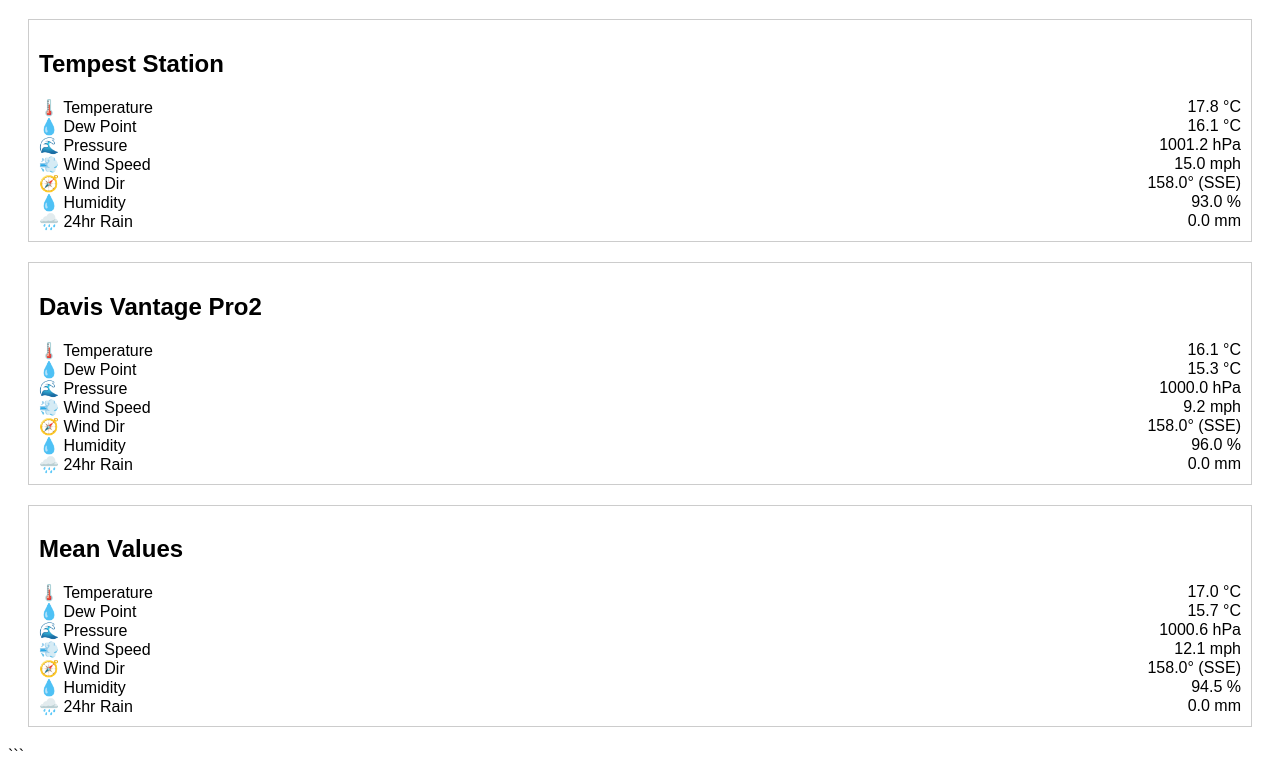
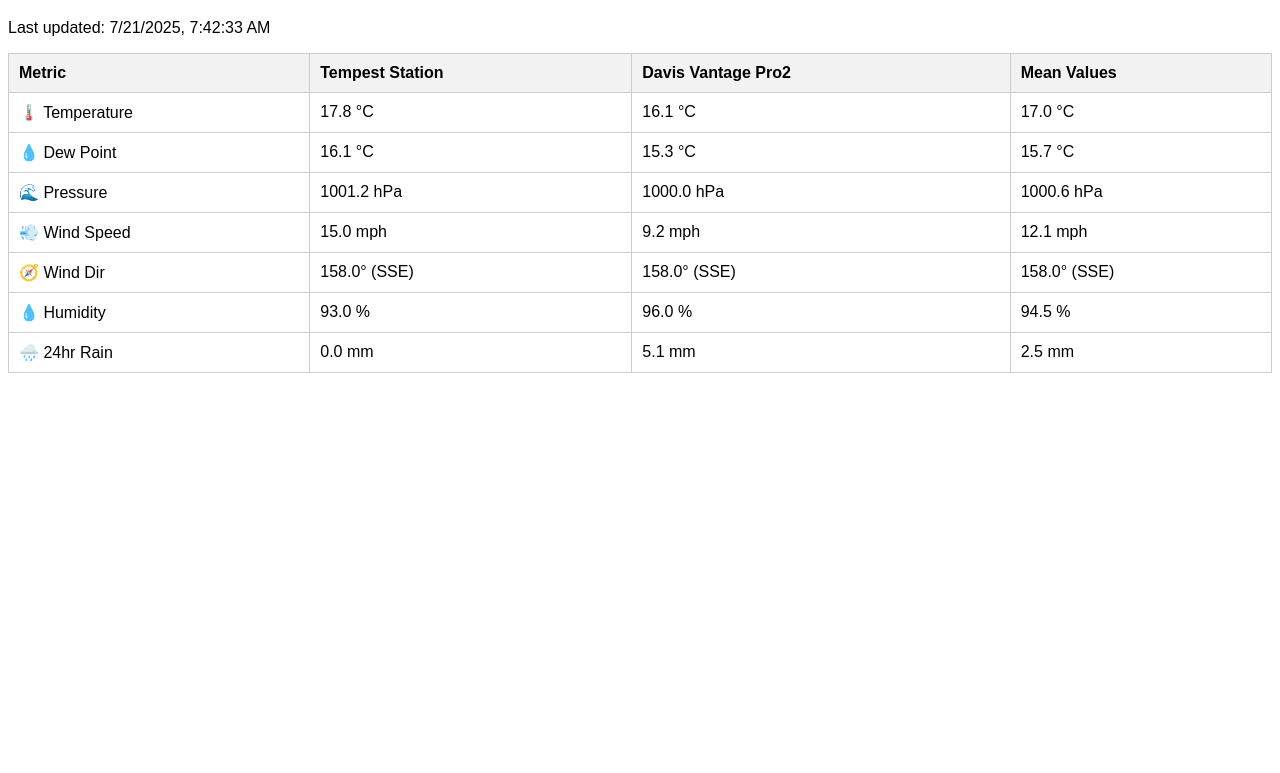
Before and after one commit to tonysouthgate/grok-weather, a plain HTML site: page GrokWeather/index.html in a window 1280 px wide. Shown: the part 62-835 px from the top of the page. After the commit the page ends 800 px from the top, so only its background shows below. Drawn offline with Linux system fonts and the light colour scheme.

Commit message:
Update index.html

````diff
--- a/GrokWeather/index.html
+++ b/GrokWeather/index.html
@@ -6,104 +6,137 @@
     <title>Halstead Place Weather</title>
     <style>
         body { font-family: Arial, sans-serif; }
-        .station { margin: 20px; padding: 10px; border: 1px solid #ccc; opacity: 0; transition: opacity 1s ease-in; }
-        .metric { display: flex; justify-content: space-between; }
+        table { width: 100%; border-collapse: collapse; opacity: 0; transition: opacity 1s ease-in; }
+        th, td { border: 1px solid #ccc; padding: 10px; text-align: left; }
+        th { background-color: #f2f2f2; }
         .loading { animation: pulse 1.5s infinite; text-align: center; font-size: 1.2em; }
         @keyframes pulse { 0% { opacity: 1; color: #000; } 50% { opacity: 0.5; color: #888; } 100% { opacity: 1; color: #000; } }
-        .loaded { opacity: 1; }
+        .loaded { opacity: 1; animation: fadeIn 1s; }
+        @keyframes fadeIn { from { opacity: 0; transform: translateY(20px); } to { opacity: 1; transform: translateY(0); } }
+        tr { transition: background-color 0.3s; }
+        tr:hover { background-color: #f9f9f9; }
     </style>
 </head>
 <body>
     <h1>🌤️ Halstead Place Weather</h1>
+    <p id="last-updated"></p>
     <p class="loading">Loading weather data...</p>
 
-    <div class="station" id="tempest">
-        <h2>Tempest Station</h2>
-        <div class="metric"><span>🌡️ Temperature</span><span id="tempest-temp">-- °C</span></div>
-        <div class="metric"><span>💧 Dew Point</span><span id="tempest-dew">-- °C</span></div>
-        <div class="metric"><span>🌊 Pressure</span><span id="tempest-press">-- hPa</span></div>
-        <div class="metric"><span>💨 Wind Speed</span><span id="tempest-wind">-- mph</span></div>
-        <div class="metric"><span>🧭 Wind Dir</span><span id="tempest-dir">--° (--)</span></div>
-        <div class="metric"><span>💧 Humidity</span><span id="tempest-hum">-- %</span></div>
-        <div class="metric"><span>🌧️ 24hr Rain</span><span id="tempest-rain">-- mm</span></div>
-    </div>
-
-    <div class="station" id="davis">
-        <h2>Davis Vantage Pro2</h2>
-        <div class="metric"><span>🌡️ Temperature</span><span id="davis-temp">-- °C</span></div>
-        <div class="metric"><span>💧 Dew Point</span><span id="davis-dew">-- °C</span></div>
-        <div class="metric"><span>🌊 Pressure</span><span id="davis-press">-- hPa</span></div>
-        <div class="metric"><span>💨 Wind Speed</span><span id="davis-wind">-- mph</span></div>
-        <div class="metric"><span>🧭 Wind Dir</span><span id="davis-dir">--° (--)</span></div>
-        <div class="metric"><span>💧 Humidity</span><span id="davis-hum">-- %</span></div>
-        <div class="metric"><span>🌧️ 24hr Rain</span><span id="davis-rain">-- mm</span></div>
-    </div>
-
-    <div class="station" id="mean">
-        <h2>Mean Values</h2>
-        <div class="metric"><span>🌡️ Temperature</span><span id="mean-temp">-- °C</span></div>
-        <div class="metric"><span>💧 Dew Point</span><span id="mean-dew">-- °C</span></div>
-        <div class="metric"><span>🌊 Pressure</span><span id="mean-press">-- hPa</span></div>
-        <div class="metric"><span>💨 Wind Speed</span><span id="mean-wind">-- mph</span></div>
-        <div class="metric"><span>🧭 Wind Dir</span><span id="mean-dir">--° (--)</span></div>
-        <div class="metric"><span>💧 Humidity</span><span id="mean-hum">-- %</span></div>
-        <div class="metric"><span>🌧️ 24hr Rain</span><span id="mean-rain">-- mm</span></div>
-    </div>
+    <table id="weather-table">
+        <thead>
+            <tr>
+                <th>Metric</th>
+                <th>Tempest Station</th>
+                <th>Davis Vantage Pro2</th>
+                <th>Mean Values</th>
+            </tr>
+        </thead>
+        <tbody>
+            <tr>
+                <td>🌡️ Temperature</td>
+                <td id="tempest-temp">-- °C</td>
+                <td id="davis-temp">-- °C</td>
+                <td id="mean-temp">-- °C</td>
+            </tr>
+            <tr>
+                <td>💧 Dew Point</td>
+                <td id="tempest-dew">-- °C</td>
+                <td id="davis-dew">-- °C</td>
+                <td id="mean-dew">-- °C</td>
+            </tr>
+            <tr>
+                <td>🌊 Pressure</td>
+                <td id="tempest-press">-- hPa</td>
+                <td id="davis-press">-- hPa</td>
+                <td id="mean-press">-- hPa</td>
+            </tr>
+            <tr>
+                <td>💨 Wind Speed</td>
+                <td id="tempest-wind">-- mph</td>
+                <td id="davis-wind">-- mph</td>
+                <td id="mean-wind">-- mph</td>
+            </tr>
+            <tr>
+                <td>🧭 Wind Dir</td>
+                <td id="tempest-dir">--° (--)</td>
+                <td id="davis-dir">--° (--)</td>
+                <td id="mean-dir">--° (--)</td>
+            </tr>
+            <tr>
+                <td>💧 Humidity</td>
+                <td id="tempest-hum">-- %</td>
+                <td id="davis-hum">-- %</td>
+                <td id="mean-hum">-- %</td>
+            </tr>
+            <tr>
+                <td>🌧️ 24hr Rain</td>
+                <td id="tempest-rain">-- mm</td>
+                <td id="davis-rain">-- mm</td>
+                <td id="mean-rain">-- mm</td>
+            </tr>
+        </tbody>
+    </table>
 
     <script>
-        // Sample data loading simulation with 1 decimal formatting
         function loadData() {
             // Replace with actual data fetch
             const tempest = { temp: 17.8, dew: 16.1, press: 1001.2, wind: 15.0, dir: 158, hum: 93, rain: 0.0 };
-            const davis = { temp: 16.1, dew: 15.3, press: 1000.0, wind: 9.2, dir: 158, hum: 96, rain: 0.0 };
+            const davis = { temp: 16.1, dew: 15.3, press: 1000.0, wind: 9.2, dir: 158, hum: 96, rain: 5.1 };
             const mean = {
                 temp: ((tempest.temp + davis.temp) / 2).toFixed(1),
                 dew: ((tempest.dew + davis.dew) / 2).toFixed(1),
                 press: ((tempest.press + davis.press) / 2).toFixed(1),
                 wind: ((tempest.wind + davis.wind) / 2).toFixed(1),
-                dir: tempest.dir.toFixed(1), // Assuming same
+                dir: tempest.dir.toFixed(1),
                 hum: ((tempest.hum + davis.hum) / 2).toFixed(1),
                 rain: ((tempest.rain + davis.rain) / 2).toFixed(1)
             };
 
-            // Set Tempest
             document.getElementById('tempest-temp').textContent = `${tempest.temp.toFixed(1)} °C`;
+            document.getElementById('davis-temp').textContent = `${davis.temp.toFixed(1)} °C`;
+            document.getElementById('mean-temp').textContent = `${mean.temp} °C`;
+
             document.getElementById('tempest-dew').textContent = `${tempest.dew.toFixed(1)} °C`;
+            document.getElementById('davis-dew').textContent = `${davis.dew.toFixed(1)} °C`;
+            document.getElementById('mean-dew').textContent = `${mean.dew} °C`;
+
             document.getElementById('tempest-press').textContent = `${tempest.press.toFixed(1)} hPa`;
+            document.getElementById('davis-press').textContent = `${davis.press.toFixed(1)} hPa`;
+            document.getElementById('mean-press').textContent = `${mean.press} hPa`;
+
             document.getElementById('tempest-wind').textContent = `${tempest.wind.toFixed(1)} mph`;
+            document.getElementById('davis-wind').textContent = `${davis.wind.toFixed(1)} mph`;
+            document.getElementById('mean-wind').textContent = `${mean.wind} mph`;
+
             document.getElementById('tempest-dir').textContent = `${tempest.dir.toFixed(1)}° (SSE)`;
+            document.getElementById('davis-dir').textContent = `${davis.dir.toFixed(1)}° (SSE)`;
+            document.getElementById('mean-dir').textContent = `${mean.dir}° (SSE)`;
+
             document.getElementById('tempest-hum').textContent = `${tempest.hum.toFixed(1)} %`;
+            document.getElementById('davis-hum').textContent = `${davis.hum.toFixed(1)} %`;
+            document.getElementById('mean-hum').textContent = `${mean.hum} %`;
+
             document.getElementById('tempest-rain').textContent = `${tempest.rain.toFixed(1)} mm`;
-
-            // Set Davis
-            document.getElementById('davis-temp').textContent = `${davis.temp.toFixed(1)} °C`;
-            document.getElementById('davis-dew').textContent = `${davis.dew.toFixed(1)} °C`;
-            document.getElementById('davis-press').textContent = `${davis.press.toFixed(1)} hPa`;
-            document.getElementById('davis-wind').textContent = `${davis.wind.toFixed(1)} mph`;
-            document.getElementById('davis-dir').textContent = `${davis.dir.toFixed(1)}° (SSE)`;
-            document.getElementById('davis-hum').textContent = `${davis.hum.toFixed(1)} %`;
             document.getElementById('davis-rain').textContent = `${davis.rain.toFixed(1)} mm`;
-
-            // Set Mean
-            document.getElementById('mean-temp').textContent = `${mean.temp} °C`;
-            document.getElementById('mean-dew').textContent = `${mean.dew} °C`;
-            document.getElementById('mean-press').textContent = `${mean.press} hPa`;
-            document.getElementById('mean-wind').textContent = `${mean.wind} mph`;
-            document.getElementById('mean-dir').textContent = `${mean.dir}° (SSE)`;
-            document.getElementById('mean-hum').textContent = `${mean.hum} %`;
             document.getElementById('mean-rain').textContent = `${mean.rain} mm`;
 
-            // Animations
+            document.getElementById('last-updated').textContent = `Last updated: ${new Date().toLocaleString()}`;
+
             document.querySelector('.loading').style.display = 'none';
-            document.querySelectorAll('.station').forEach(station => {
-                station.classList.add('loaded');
+            const table = document.getElementById('weather-table');
+            table.classList.add('loaded');
+            const rows = table.querySelectorAll('tr');
+            rows.forEach((row, index) => {
+                setTimeout(() => {
+                    row.classList.add('loaded');
+                }, index * 100);
             });
         }
 
-        window.onload = loadData;
+        window.onload = () => {
+            loadData();
+            setInterval(loadData, 300000); // Poll every 5 minutes
+        };
     </script>
 </body>
 </html>
-</body>
-</html>
-```
````
